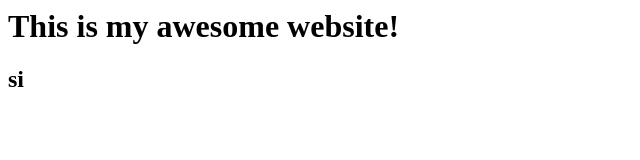
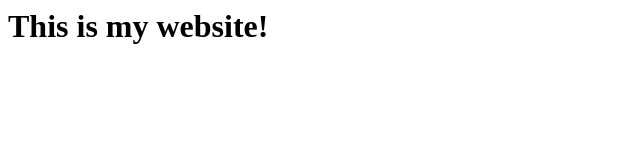
Before and after one commit to JamesHaroRuiz/my-first-repo, a plain HTML site: page index.html in a window 1280 px wide. Shown: the whole page, without its empty margins (0-640 px from the left). Drawn offline with Linux system fonts and the light colour scheme.

```diff
--- a/index.html
+++ b/index.html
@@ -1,6 +1 @@
-<h1>This is my awesome website!</h1>
-<h2>si
-
-
-
-</h2>
+<h1>This is my website!</h1>
```
